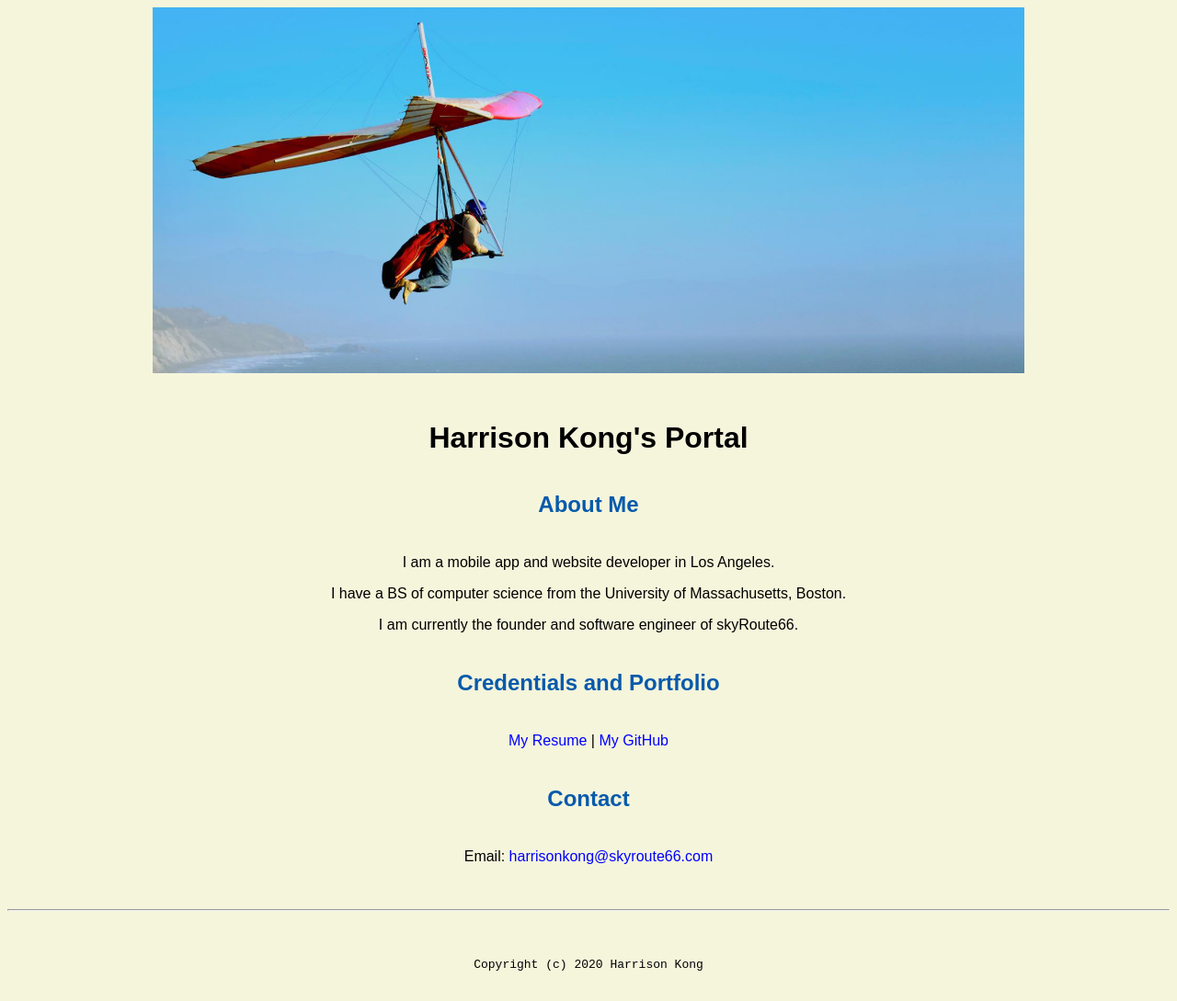
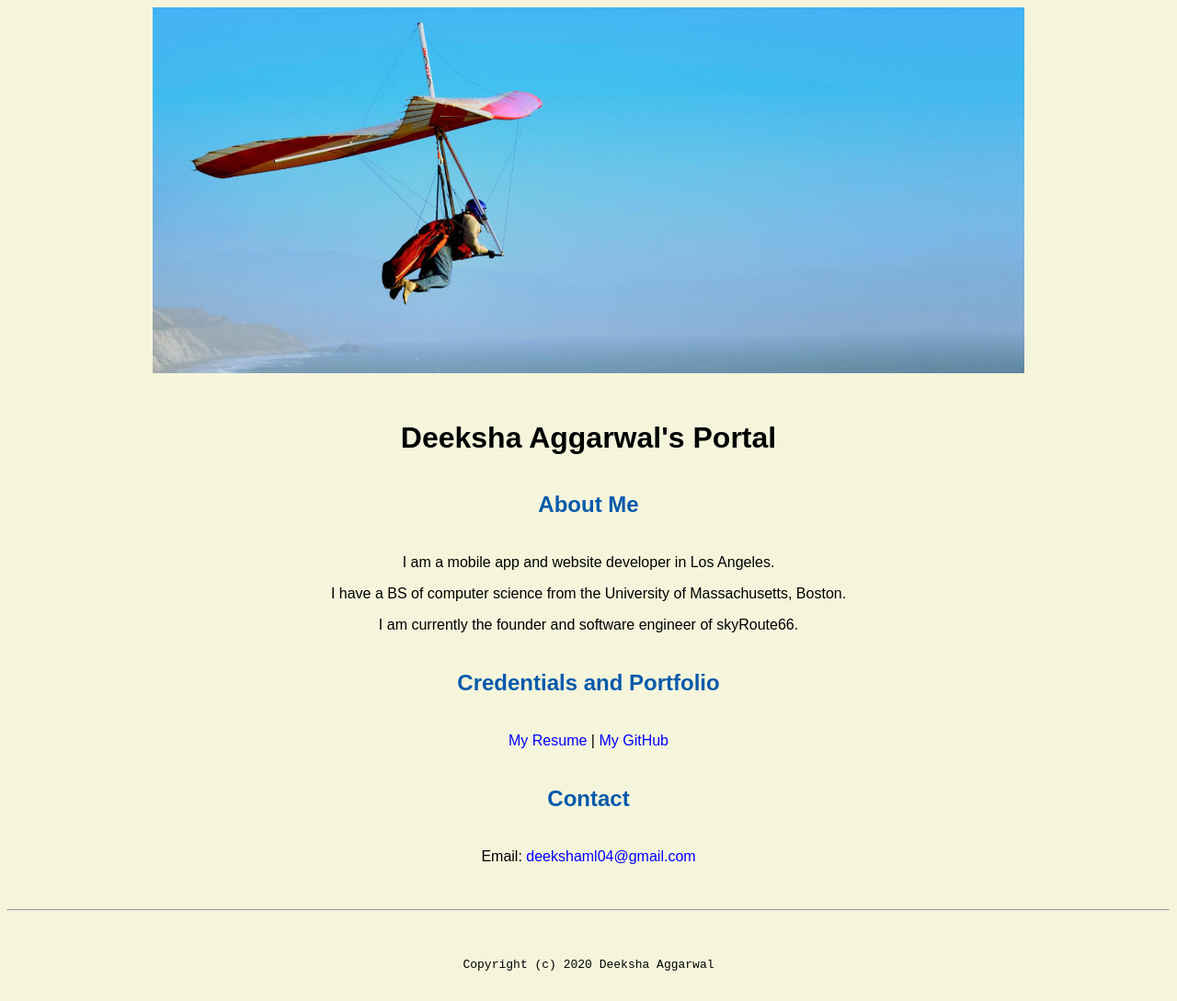
Before and after one commit to deeksha004/deekshaaggarwal.github.io, a plain HTML site: page index.html in a window 1280 px wide. Shown: the whole page at 92% size. Drawn offline with Linux system fonts and the light colour scheme.

Commit message:
first commit

```diff
--- a/index.html
+++ b/index.html
@@ -5,32 +5,32 @@
 <html lang="en">
 
   <header>
-    <title>Harrison Kong's Portal</title>
+    <title>Deeksha Aggarwal's Portal</title>
     <link rel="stylesheet" href="css/master.css">
     <link rel="FaviconIcon" href="favicon.ico" type="image/x-icon">
     <link rel="shortcut" href="favicon.ico" type="image/x-icon">
     <meta name="viewport" content="widht=device-width, initial-scale=1, shrink-to-fit=no">
-    <meta name="name" content="Harrison Kong's Portal">
+    <meta name="name" content="Deeksha Aggarwal's Portal">
     <meta name="robots" content="noindex, nofollow">
   </header>
   <body>
     <img src="images/banner.jpg" width="75%" alt="banner">
-    <h1>Harrison Kong's Portal</h1>
+    <h1>Deeksha Aggarwal's Portal</h1>
     <h2>About Me</h2>
     <p>I am a mobile app and website developer in Los Angeles.</p>
     <p>I have a BS of computer science from the University of Massachusetts, Boston.</p>
     <p>I am currently the founder and software engineer of skyRoute66.</p>
     <h2>Credentials and Portfolio</h2>
 
-    <p><a href="resume.html">My Resume</a> | <a href="https://github.com/harrisonkong">My GitHub</a></p>
+    <p><a href="resume.html">My Resume</a> | <a href="https://github.com/deeksha004">My GitHub</a></p>
     <h2>Contact</h2>
 
-    <p>Email: <a href="mailto:harrisonkong@skyroute66.com">harrisonkong@skyroute66.com</a></p>
+    <p>Email: <a href="deekshaml04@gmail.com">deekshaml04@gmail.com</a></p>
   </body>
 
   <footer>
     <hr>
-    <code>Copyright (c) 2020 Harrison Kong</code>
+    <code>Copyright (c) 2020 Deeksha Aggarwal</code>
   </footer>
 
 </html>
```
Also changed, not shown: resume.html (+5 -5 lines).
